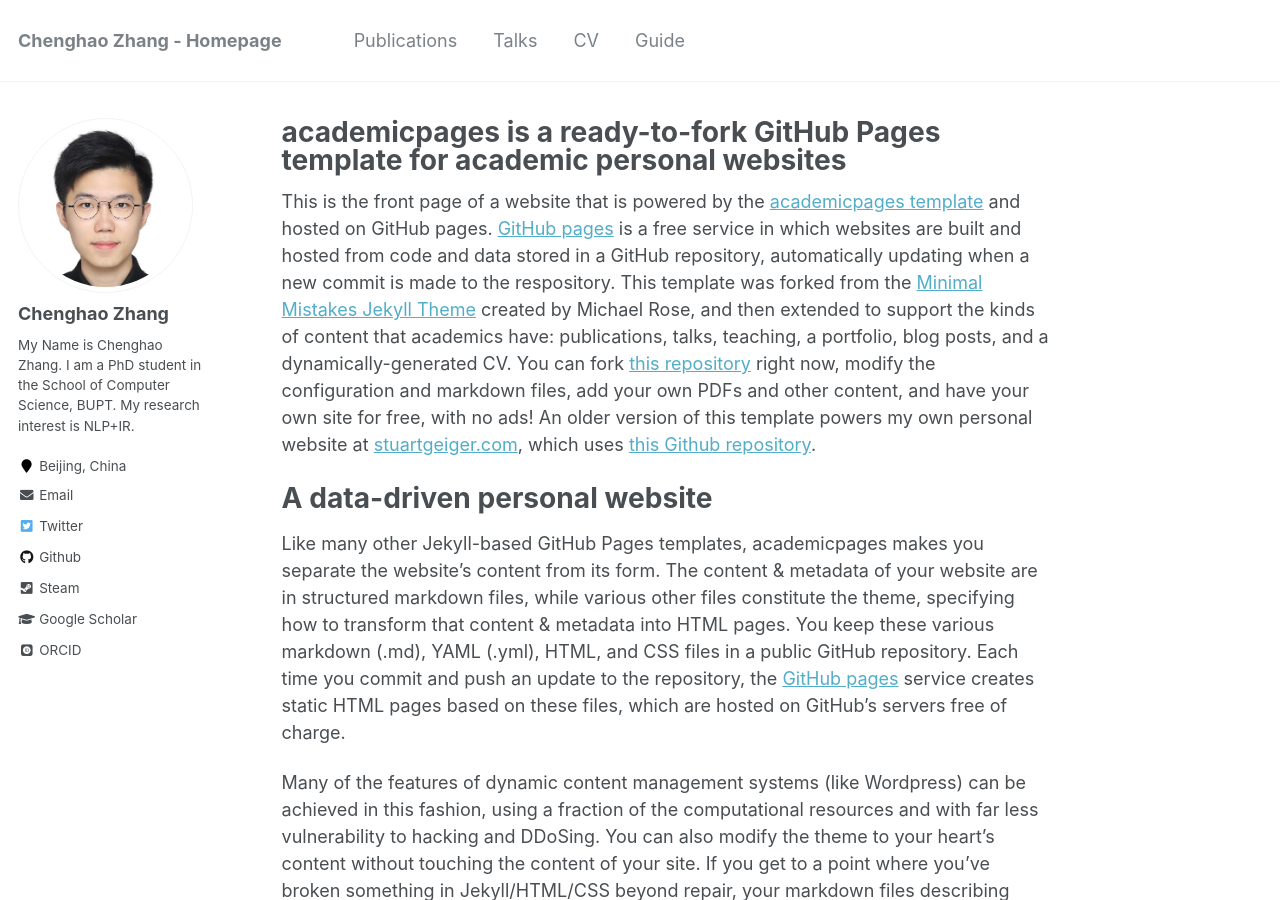
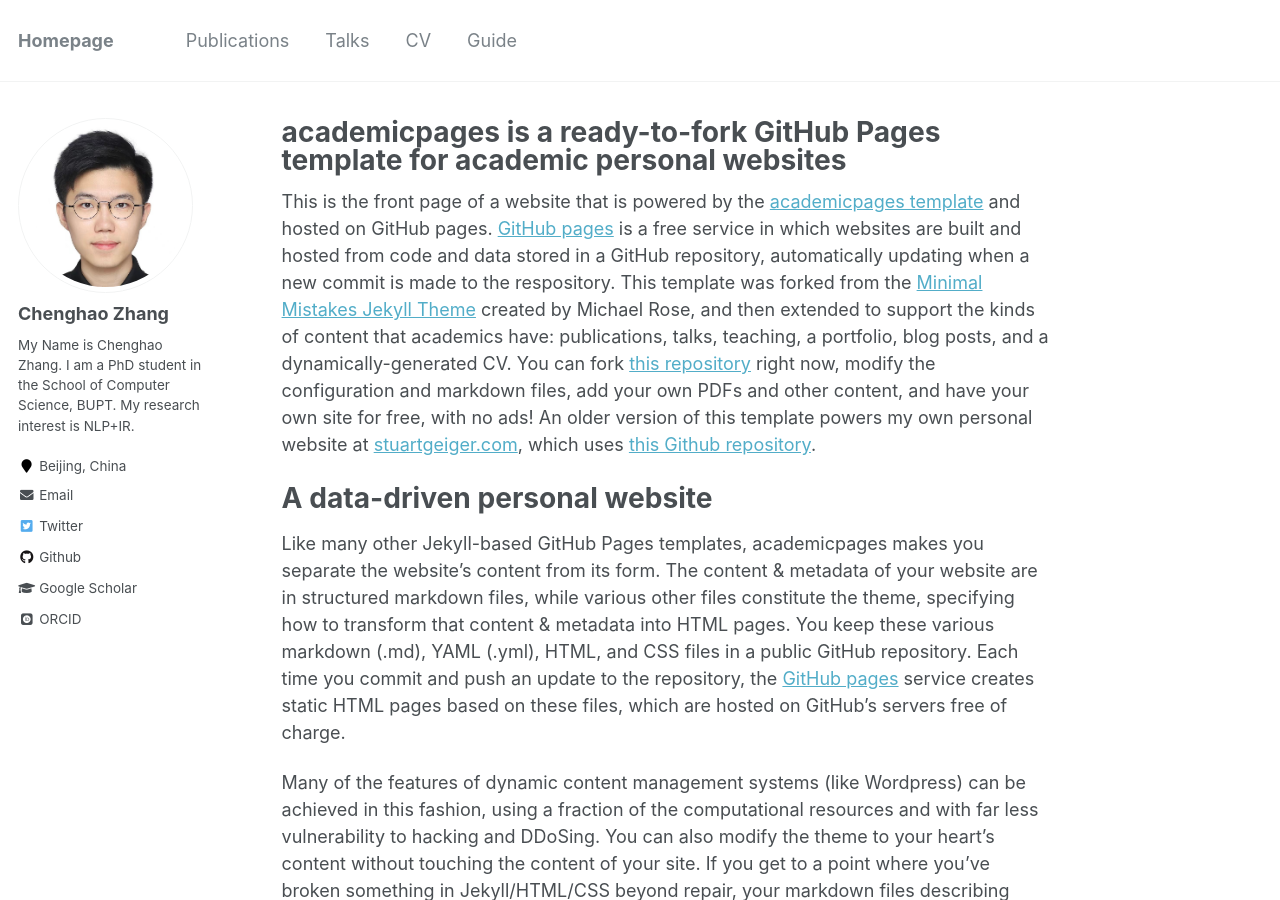
Before and after one commit to SnowNation101/SnowNation101.github.io, a Jekyll site: the page built from _pages/about.md, in a window 1280 px wide and 900 px high. Built offline with Jekyll 4.4.1, drawn with Linux system fonts in a browser that asks for light colours; some web fonts are replaced.

Commit message:
Update _config.yml

```diff
--- a/_config.yml
+++ b/_config.yml
@@ -7,7 +7,7 @@
 
 # Site Settings
 locale                   : "en-US"
-title                    : "Chenghao Zhang - Homepage"
+title                    : "Homepage"
 title_separator          : "-"
 name                     : &name "Your Name"
 description              : &description "personal description"
@@ -107,7 +107,7 @@
   pinterest        :
   soundcloud       :
   stackoverflow    : # http://stackoverflow.com/users/123456/username
-  steam            : "233080706"
+  steam            :
   tumblr           :
   twitter          : "SnowNation_"
   vine             :
```
